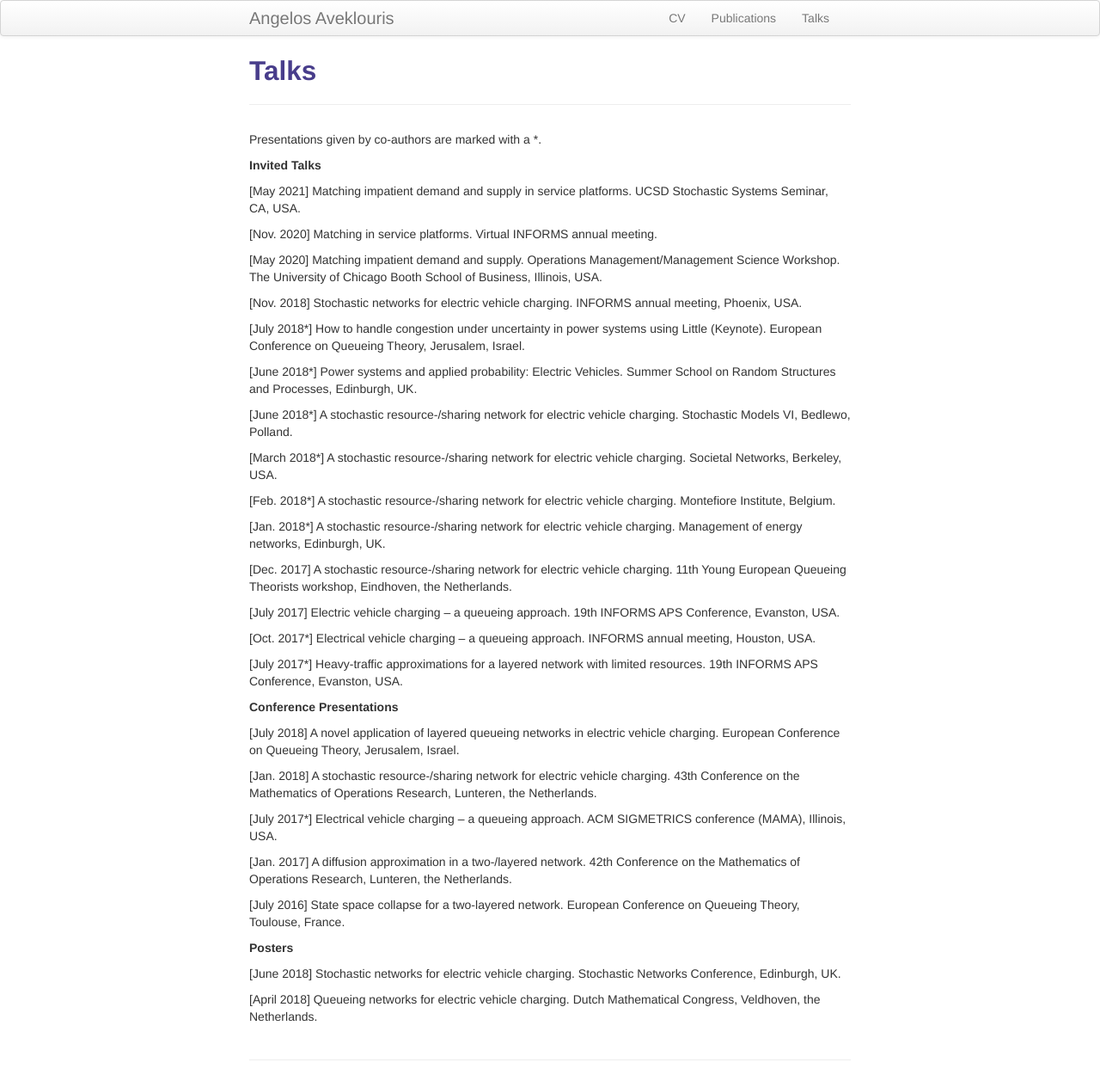
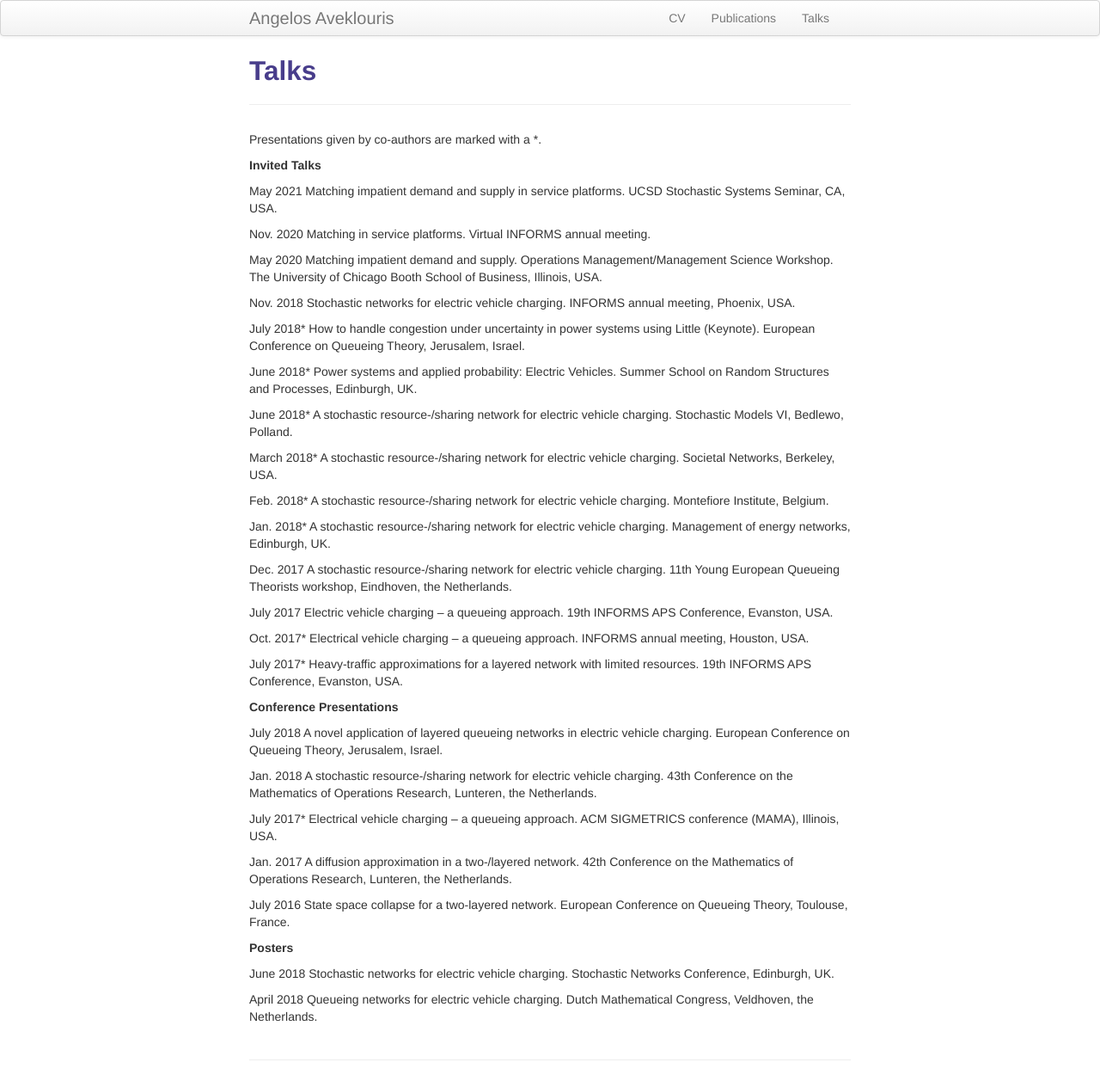
Before and after one commit to Angelos90/Angelos90.github.io, a Jekyll site: the page built from pages/talks.md, in a window 1280 px wide. Shown: the whole page at 86% size. Built offline with Jekyll 4.4.1, drawn with Linux system fonts in a browser that asks for light colours.

```diff
--- a/pages/talks.md
+++ b/pages/talks.md
@@ -10,54 +10,54 @@ Presentations given by co-authors are marked with a *.
 
 <b> Invited Talks
 
-  [May 2021]	 Matching impatient demand and supply in service platforms. UCSD Stochastic Systems Seminar, CA, USA.
+  May 2021	 Matching impatient demand and supply in service platforms. UCSD Stochastic Systems Seminar, CA, USA.
 
-  [Nov. 2020]	 Matching in service platforms. Virtual INFORMS annual meeting.
+  Nov. 2020	 Matching in service platforms. Virtual INFORMS annual meeting.
 
-   [May 2020] Matching impatient demand and supply. Operations Management/Management Science Workshop. The University of Chicago Booth School of Business, Illinois, USA.
+   May 2020 Matching impatient demand and supply. Operations Management/Management Science Workshop. The University of Chicago Booth School of Business, Illinois, USA.
 
-  [Nov. 2018]	Stochastic networks for electric vehicle charging. INFORMS annual meeting, Phoenix, USA.
+  Nov. 2018	Stochastic networks for electric vehicle charging. INFORMS annual meeting, Phoenix, USA.
 
-  [July 2018*] How to handle congestion under uncertainty in power systems using Little (Keynote). European Conference on Queueing Theory, Jerusalem, Israel.
+  July 2018* How to handle congestion under uncertainty in power systems using Little (Keynote). European Conference on Queueing Theory, Jerusalem, Israel.
 
-  [June 2018*] Power systems and applied probability: Electric Vehicles. Summer School on Random Structures and Processes, Edinburgh, UK.
+  June 2018* Power systems and applied probability: Electric Vehicles. Summer School on Random Structures and Processes, Edinburgh, UK.
 
-  [June 2018*] A stochastic resource\-/sharing network for electric vehicle charging. Stochastic Models VI, Bedlewo, Polland.
+  June 2018* A stochastic resource\-/sharing network for electric vehicle charging. Stochastic Models VI, Bedlewo, Polland.
 
-  [March 2018*] A stochastic resource\-/sharing network for electric vehicle charging. Societal Networks, Berkeley, USA.
+  March 2018* A stochastic resource\-/sharing network for electric vehicle charging. Societal Networks, Berkeley, USA.
 
-  [Feb. 2018*] A stochastic resource\-/sharing network for electric vehicle charging. Montefiore Institute, Belgium.
+  Feb. 2018* A stochastic resource\-/sharing network for electric vehicle charging. Montefiore Institute, Belgium.
 
-  [Jan. 2018*] A stochastic resource\-/sharing network for electric vehicle charging. Management of energy networks, Edinburgh, UK.
+  Jan. 2018* A stochastic resource\-/sharing network for electric vehicle charging. Management of energy networks, Edinburgh, UK.
 
-  [Dec. 2017]	A stochastic resource\-/sharing network for electric vehicle charging. 11th Young European Queueing Theorists workshop, Eindhoven, the Netherlands.
+  Dec. 2017	A stochastic resource\-/sharing network for electric vehicle charging. 11th Young European Queueing Theorists workshop, Eindhoven, the Netherlands.
 
-  [July 2017]  Electric vehicle charging -- a queueing approach. 19th INFORMS APS Conference, Evanston, USA.
+  July 2017  Electric vehicle charging -- a queueing approach. 19th INFORMS APS Conference, Evanston, USA.
 
-  [Oct. 2017*] Electrical vehicle charging -- a queueing approach. INFORMS annual meeting, Houston, USA.
+  Oct. 2017* Electrical vehicle charging -- a queueing approach. INFORMS annual meeting, Houston, USA.
 
-  [July 2017*]  Heavy-traffic approximations for a layered network with limited resources. 19th INFORMS APS Conference, Evanston, USA.
+  July 2017*  Heavy-traffic approximations for a layered network with limited resources. 19th INFORMS APS Conference, Evanston, USA.
 
 
 <b> Conference Presentations
 
-  [July 2018] A novel application of layered queueing networks in electric vehicle charging. European Conference on Queueing Theory, Jerusalem, Israel.
+  July 2018 A novel application of layered queueing networks in electric vehicle charging. European Conference on Queueing Theory, Jerusalem, Israel.
 
-  [Jan. 2018] A stochastic resource\-/sharing network for electric vehicle charging. 43th Conference on the Mathematics of Operations Research, Lunteren, the Netherlands.
+  Jan. 2018 A stochastic resource\-/sharing network for electric vehicle charging. 43th Conference on the Mathematics of Operations Research, Lunteren, the Netherlands.
 
-  [July 2017*]	Electrical vehicle charging -- a queueing approach. ACM SIGMETRICS conference (MAMA), Illinois, USA.
+  July 2017*	Electrical vehicle charging -- a queueing approach. ACM SIGMETRICS conference (MAMA), Illinois, USA.
 
-  [Jan. 2017]	A diffusion approximation in a two\-/layered network. 42th Conference on the Mathematics of Operations Research, Lunteren, the Netherlands.
+  Jan. 2017	A diffusion approximation in a two\-/layered network. 42th Conference on the Mathematics of Operations Research, Lunteren, the Netherlands.
 
-  [July 2016]	State space collapse for a two-layered network. European Conference on Queueing Theory, Toulouse, France.
+  July 2016	State space collapse for a two-layered network. European Conference on Queueing Theory, Toulouse, France.
 
 
 
 <b> Posters
 
-   [June 2018] Stochastic networks for electric vehicle charging. Stochastic Networks Conference, Edinburgh, UK.
+   June 2018 Stochastic networks for electric vehicle charging. Stochastic Networks Conference, Edinburgh, UK.
 
-   [April 2018]	Queueing networks for electric vehicle charging. Dutch Mathematical Congress, Veldhoven, the Netherlands.
+   April 2018	Queueing networks for electric vehicle charging. Dutch Mathematical Congress, Veldhoven, the Netherlands.
 
 
 <!-- Note: this is how to write a comment in HTML. Everything in here won't show up on your webpage.-->
```
